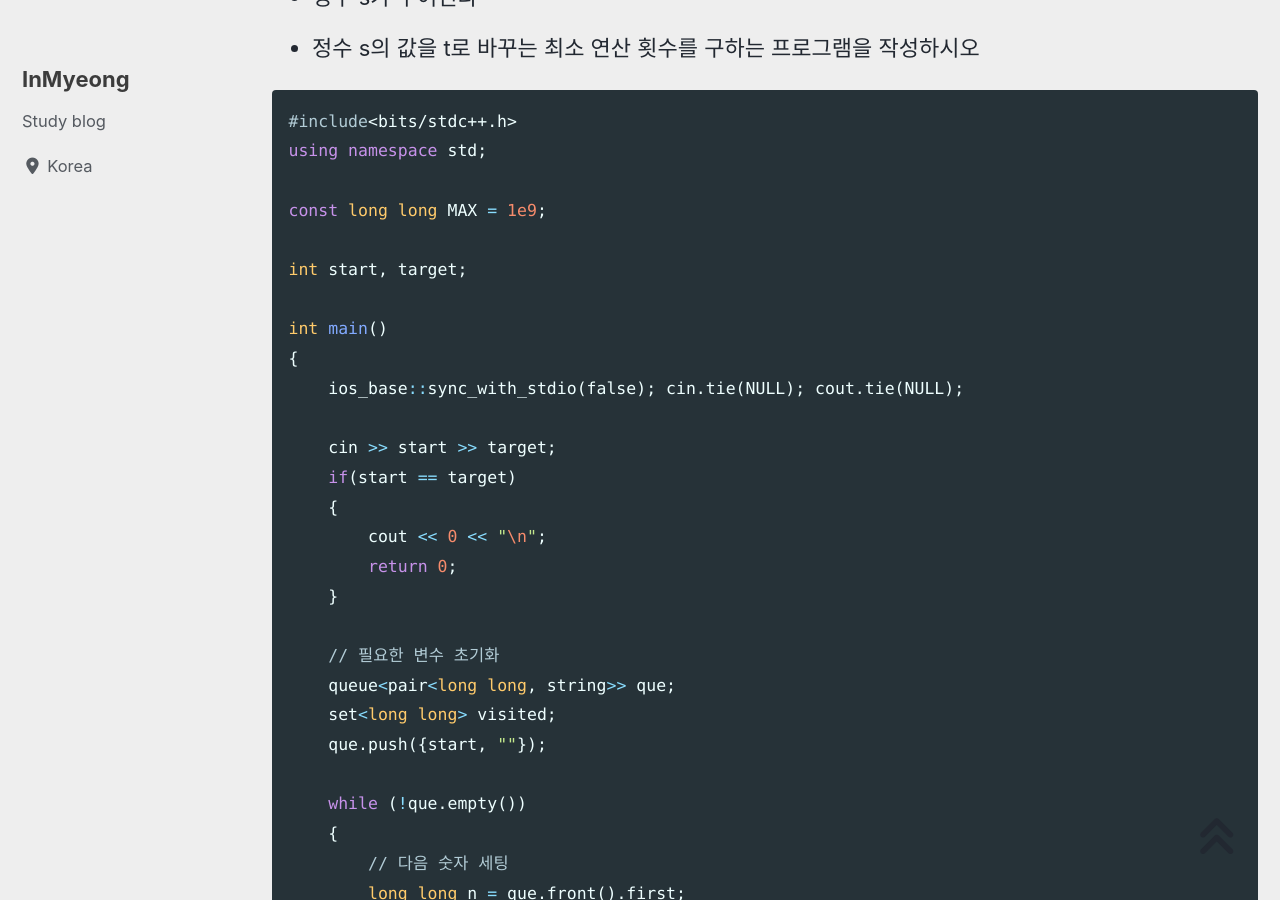
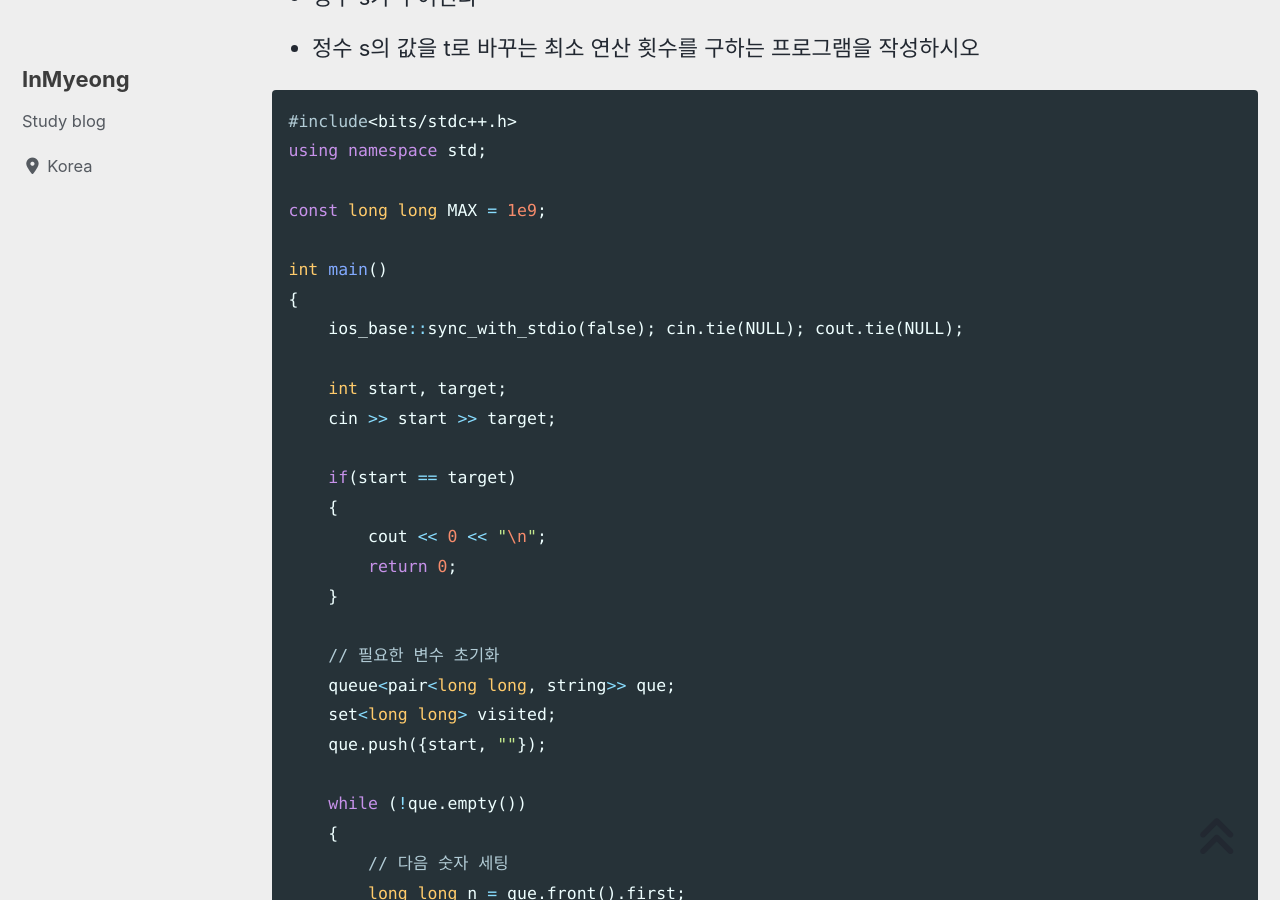
Before and after one commit to devMyeong/devMyeong.github.io, a Jekyll site: the page built from _posts/codingTest/2022-09-25-백준.md, in a window 1280 px wide and 900 px high, scrolled down 16359 px. Built offline with Jekyll 4.4.1, drawn with Linux system fonts in a browser that asks for light colours; cached includes are drawn as plain includes; nearby versions of some CDN libraries; some web fonts are replaced; comment, search, counter and statistics services are not loaded.

```diff
--- a/_posts/codingTest/2022-09-25-백준.md
+++ b/_posts/codingTest/2022-09-25-백준.md
@@ -515,13 +515,13 @@ using namespace std;
 
 const long long MAX = 1e9;
 
-int start, target;
-
 int main()
 {
     ios_base::sync_with_stdio(false); cin.tie(NULL); cout.tie(NULL);
 
+    int start, target;
     cin >> start >> target;
+
     if(start == target)
     {
         cout << 0 << "\n";
```
